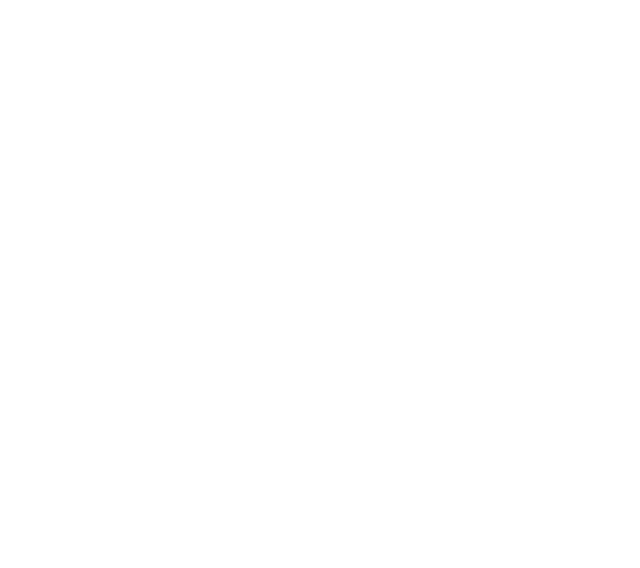
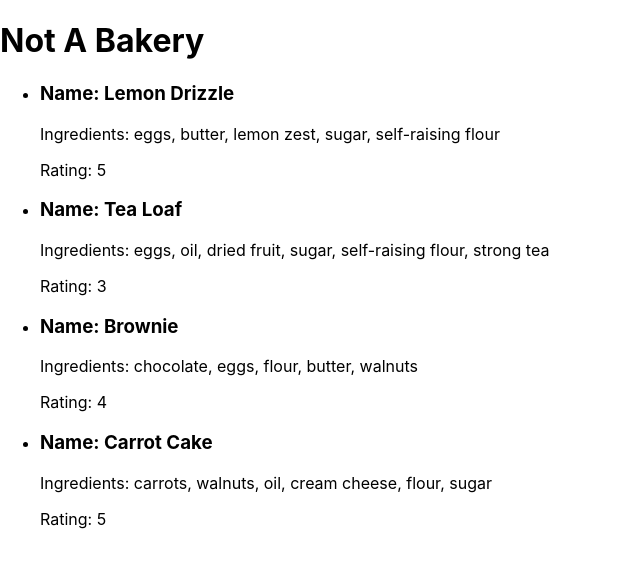
Before and after one commit to MTBNTA/react_forms_bakery_lab, a React (Create React App) app: page / in a window 1280 px wide. Shown: the top 568 px of the page, without its empty margins (0-640 px from the left). Built offline with nearby package versions, Linux system fonts and the light colour scheme.

Commit message:
page displays cakes in cake list

```diff
--- a/src/App.js
+++ b/src/App.js
@@ -1,7 +1,11 @@
+import CakeContainer from "./containers/CakeContainer";
 
 function App() {
   return (
-    <></>
+    <>
+      <h1>Not A Bakery</h1>
+      <CakeContainer />
+    </>
   );
 }
 
--- a/src/components/Cake.js
+++ b/src/components/Cake.js
@@ -1,7 +1,11 @@
-const Cake = () => {
+const Cake = ({cake}) => {
+
     return (
-         <>
-        </>
+        <li>
+            <h3>Name: {cake.cakeName}</h3>
+            <p>Ingredients: {cake.ingredients.join(", ")}</p>
+            <p>Rating: {cake.rating}</p>
+        </li>
     );
 }
 
--- a/src/components/CakeList.js
+++ b/src/components/CakeList.js
@@ -1,6 +1,15 @@
-const CakeList = () => {
+import Cake from "./Cake";
+
+const CakeList = ({cakes}) => {
+
+    const mapCakes = cakes.map((cake, index) => {
+        return <Cake cake={cake} key={index} />
+    });
+
     return (
-        <></>
+        <ul>
+            {mapCakes}
+        </ul>
      );
 }
 
--- a/src/components/Register.js
+++ b/src/components/Register.js
@@ -1,4 +1,4 @@
-const Register = () => {
+const Register = ({cakes}) => {
     return (
         <></>
      );
--- a/src/containers/CakeContainer.js
+++ b/src/containers/CakeContainer.js
@@ -27,7 +27,28 @@
         }
     ]
 
-    const [cakes, setCakes] = useState([initialData]);
+    const [cakes, setCakes] = useState([
+        {
+            cakeName: "Lemon Drizzle",
+            ingredients: ["eggs", "butter", "lemon  zest", "sugar", "self-raising flour"],
+            rating: 5
+        },
+        {
+            cakeName: "Tea Loaf",
+            ingredients: ["eggs", "oil", "dried fruit", "sugar", "self-raising flour", "strong tea"],
+            rating: 3
+        },
+        {
+            cakeName: "Brownie",
+            ingredients: ["chocolate", "eggs", "flour", "butter", "walnuts"],
+            rating: 4
+        },
+        {
+            cakeName: "Carrot Cake",
+            ingredients: ["carrots", "walnuts", "oil", "cream cheese", "flour", "sugar"],
+            rating: 5
+        }
+    ]);
 
     const registerCake = (newCake) => {
         setCakes([...cakes, newCake]);
```
